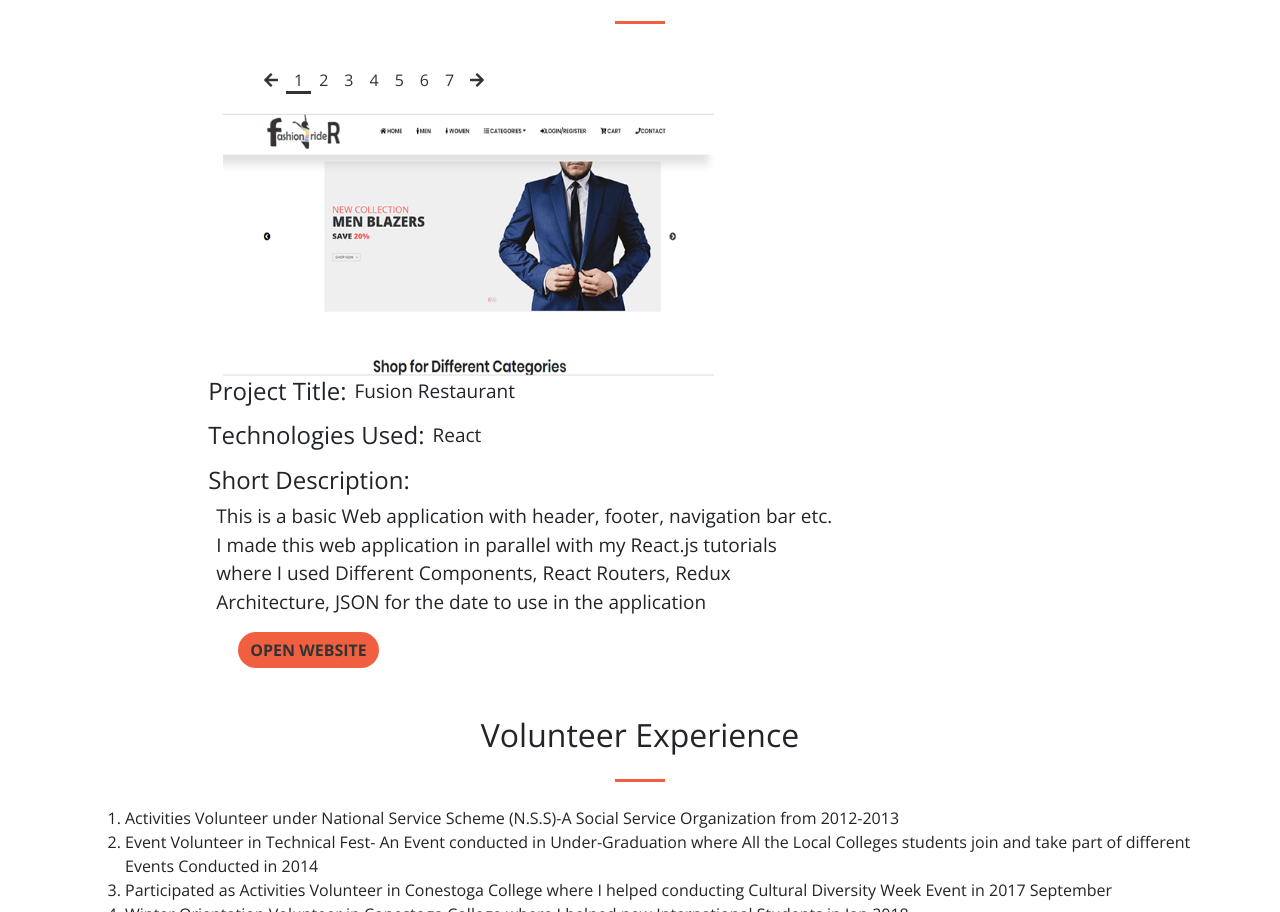
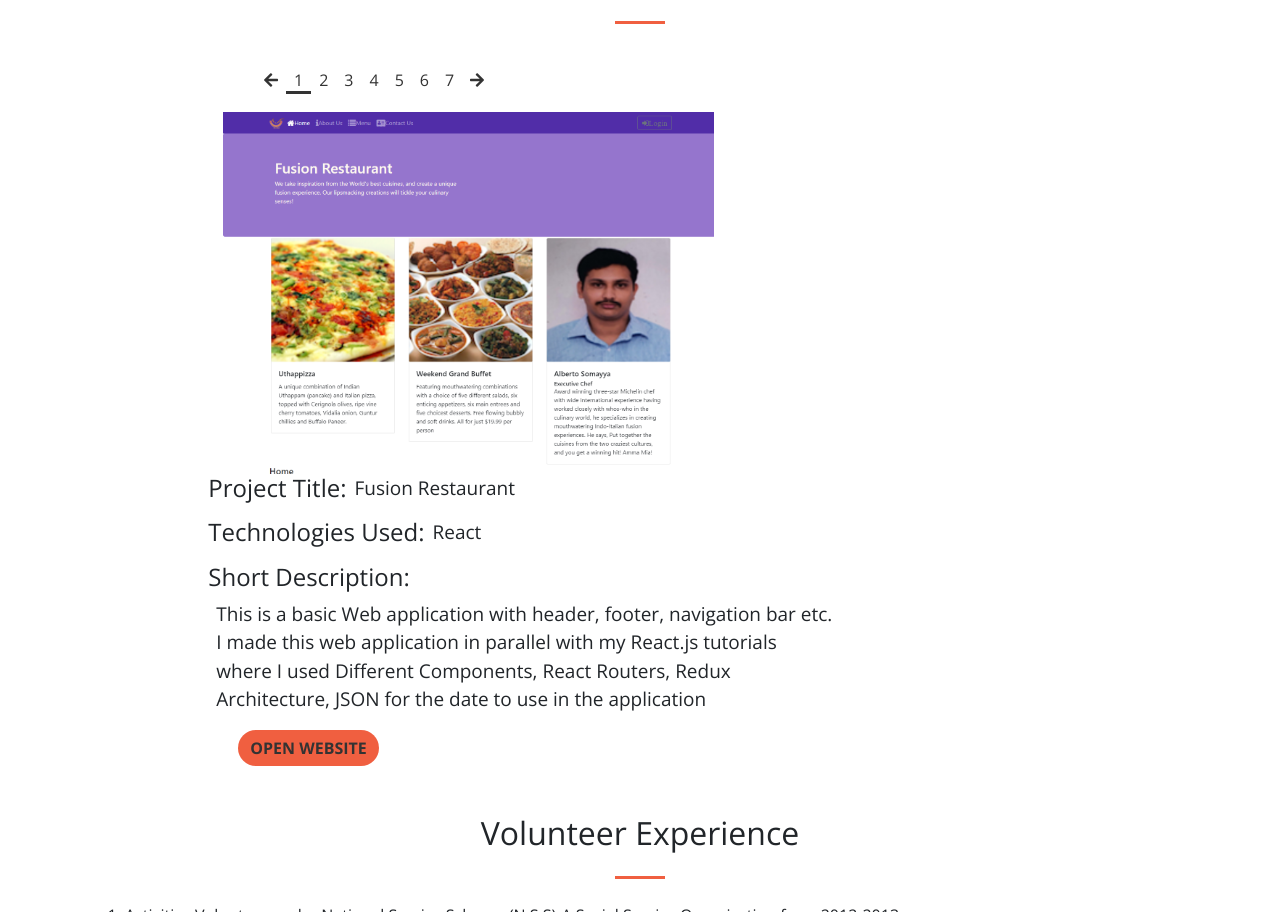
Before and after one commit to achyuthbatter/MyPortfolio, a website with bundled scripts: page index.html in a window 1280 px wide. Shown: the part 2714-3626 px from the top of the page. Built offline with nearby package versions, Linux system fonts and the light colour scheme.

Commit message:
newprojimage

```diff
--- a/index.html
+++ b/index.html
@@ -206,7 +206,7 @@
         </article>
         <div class="col-sm-12 row contents">
             <div class="offset-sm-2 col-lg-5 col-sm-6">
-                <img class="img-fluid" src="img/portfolio/fullsize/proj6.png" alt="React App">
+                <img class="img-fluid" src="img/portfolio/fullsize/proj7.png" alt="React App">
             </div>
             <div class="offset-sm-2 col-lg-6 col-sm-6">
                 <div class="row">
```
Also changed, not shown: img/portfolio/fullsize/proj7.png (added).
